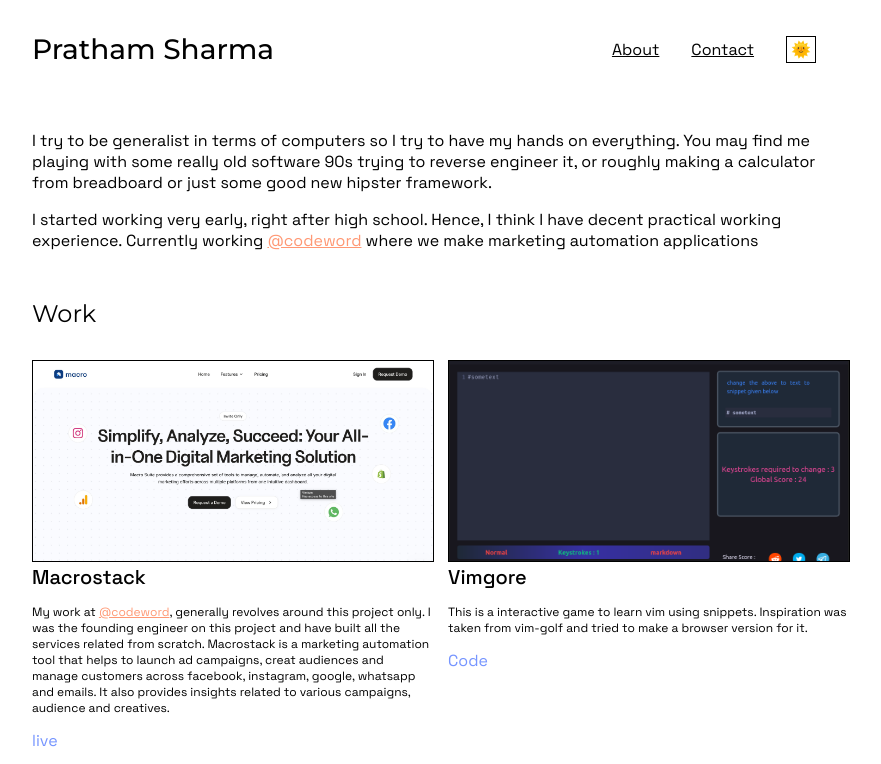
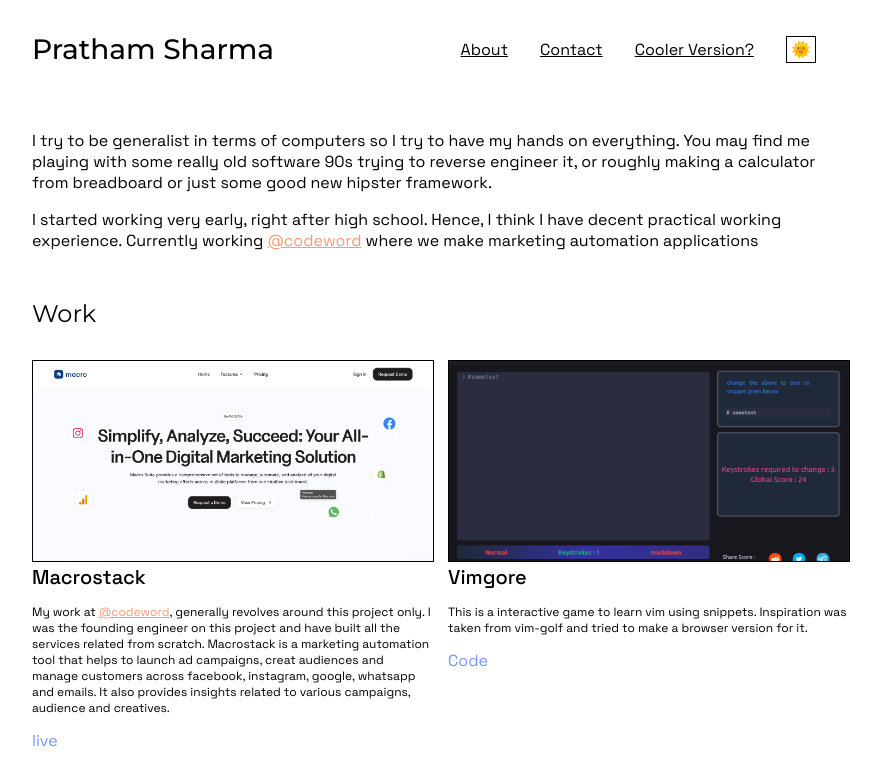
Before and after one commit to ps173/ps173.github.io, a plain HTML site: page index.html in a window 1280 px wide. Shown: the top 764 px of the page, without its empty margins (208-1089 px from the left). Drawn offline with Linux system fonts and the light colour scheme.

Commit message:
link for more impressive website

```diff
--- a/index.html
+++ b/index.html
@@ -31,6 +31,11 @@
                     <ul>
                         <li><a href="#about">About</a></li>
                         <li><a href="#contact">Contact</a></li>
+                        <li>
+                            <a href="https://ps173.github.io/personal-website/"
+                                >Cooler Version?</a
+                            >
+                        </li>
                         <li>
                             <button id="theme-toggle" class="theme-toggle">
                                 🌞
```
